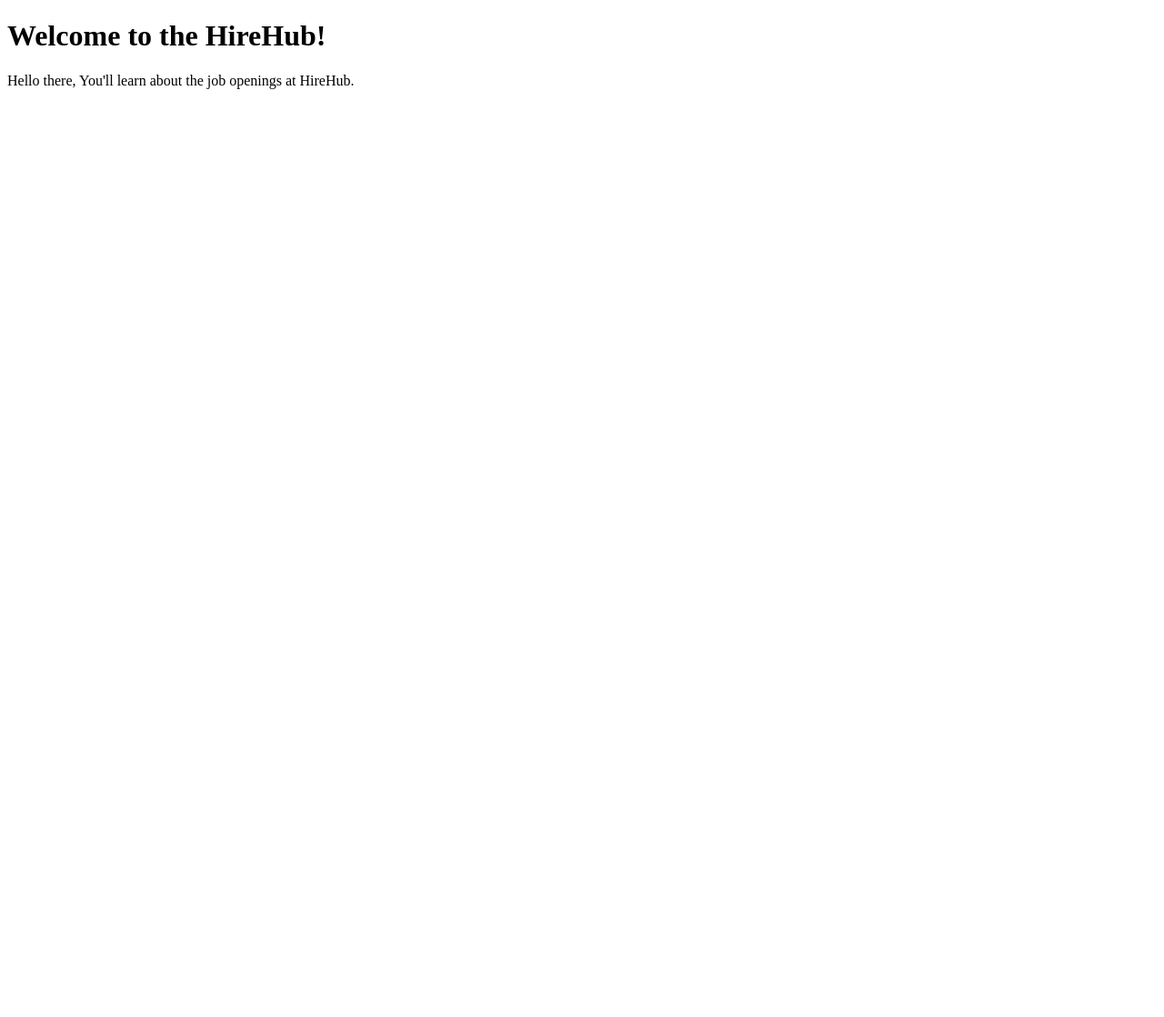
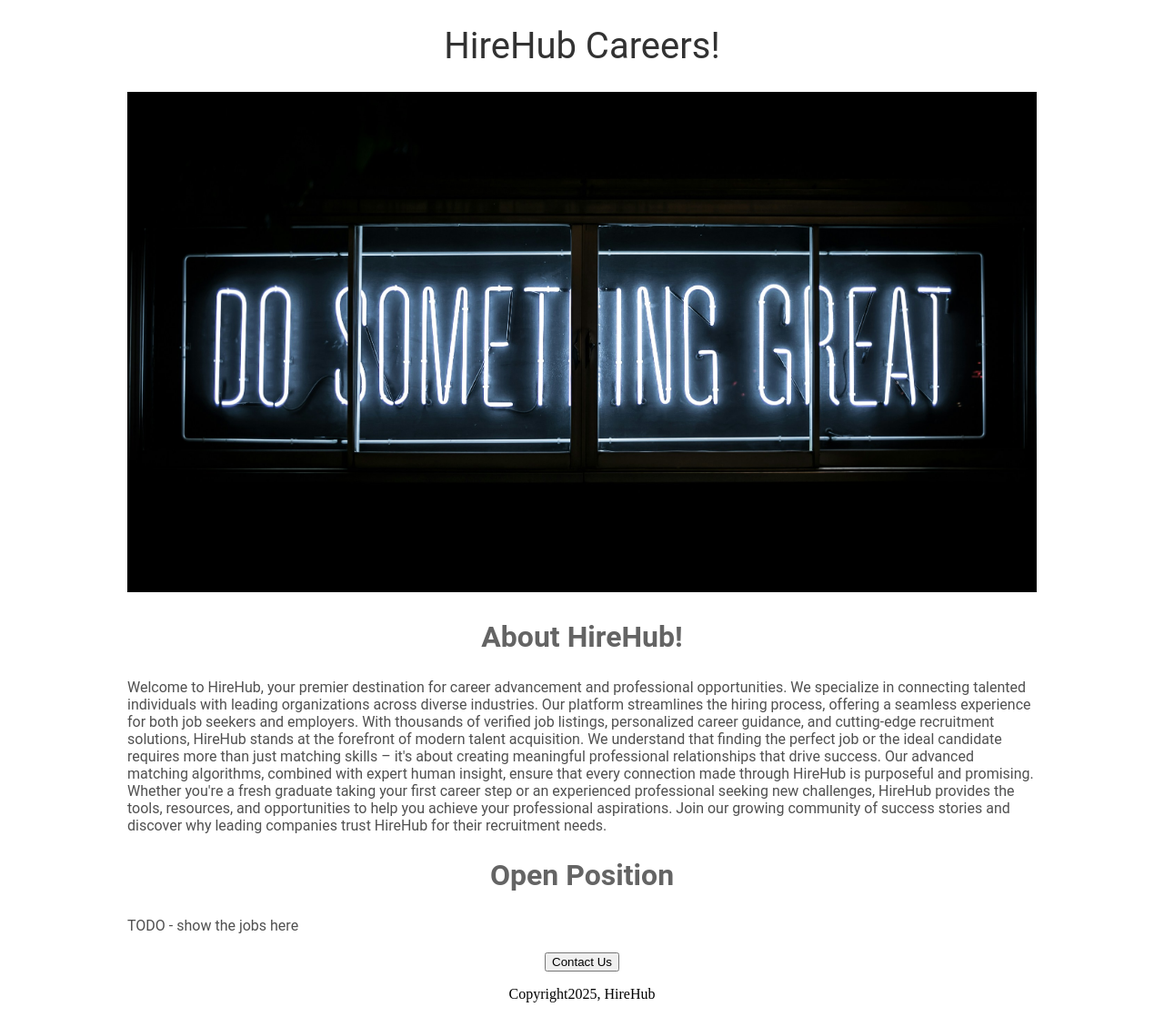
Before and after one commit to Harshal-18/HireHub, a Flask app: page / in a window 1280 px wide. Shown: the whole page at 91% size. Before the commit the page ends 98 px from the top, so only its background shows below. Run offline with Flask 3, Linux system fonts and the light colour scheme.

Commit message:
Basic css of home page

```diff
--- /dev/null
+++ b/static/style.css
@@ -0,0 +1,35 @@
+h1{
+    font-size: 40px;
+    font-family: Roboto;
+    font-weight: normal;
+    color: rgb(50, 50, 50);
+    text-align: center;
+}
+
+h2{
+    font-family: Roboto;
+    font-size: 32px;
+    color: rgb(100, 100, 100);
+    text-align: center;
+}
+
+.body-text{
+    font-family: Roboto;
+    color: rgb(80, 80, 80);
+}
+
+#banner{
+    width: 100%;
+    height: 550px;
+    object-fit: cover;
+}
+
+#container{
+    max-width: 1000px;
+    margin: 0 auto 0 auto;
+}
+
+#buttons{
+    text-align: center;
+    margin-top: 20px;
+}
--- a/templates/home.html
+++ b/templates/home.html
@@ -1,10 +1,42 @@
 <!DOCTYPE html>
 <html>
-    <head>
-        <title>Home</title>
-    </head>
-    <body>
-        <h1>Welcome to the HireHub!</h1>
-        <p>Hello there, You'll learn about the job openings at HireHub.</p>
-    </body>
+
+<head>
+    <title>Home</title>
+    <link rel="stylesheet" href="{{ url_for('static', filename='style.css') }}">
+</head>
+
+<body>
+    <div id="container">
+        <h1>HireHub Careers!</h1>
+        <img id="banner" src="{{ url_for('static', filename='banner.jpg') }}" height="320" alt="Banner Image">
+        <h2>About HireHub!</h2>
+        <p class = "body-text">Welcome to HireHub, your premier destination for career
+            advancement and professional opportunities.
+            We specialize in connecting talented individuals with leading
+            organizations across diverse industries.
+            Our platform streamlines the hiring process,
+            offering a seamless experience for both job seekers and employers.
+            With thousands of verified job listings, personalized career guidance,
+            and cutting-edge recruitment solutions, HireHub stands at the forefront
+            of modern talent acquisition. We understand that finding the perfect job
+            or the ideal candidate requires more than just matching skills –
+            it's about creating meaningful professional relationships that drive success.
+            Our advanced matching algorithms, combined with expert human insight,
+            ensure that every connection made through HireHub is purposeful and promising.
+            Whether you're a fresh graduate taking your first career step
+            or an experienced professional seeking new challenges, HireHub provides
+            the tools, resources, and opportunities to help you achieve
+            your professional aspirations. Join our growing community of
+            success stories and discover why leading companies trust HireHub
+            for their recruitment needs.</p>
+        <h2>Open Position</h2>
+        <p class = "body-text">TODO - show the jobs here</p>
+        <div id="buttons">
+            <button>Contact Us</button>
+            <p>Copyright2025, HireHub</p>
+        </div>
+    </div>
+</body>
+
 </html>
```
Also changed, not shown: static/banner.jpg (added).
